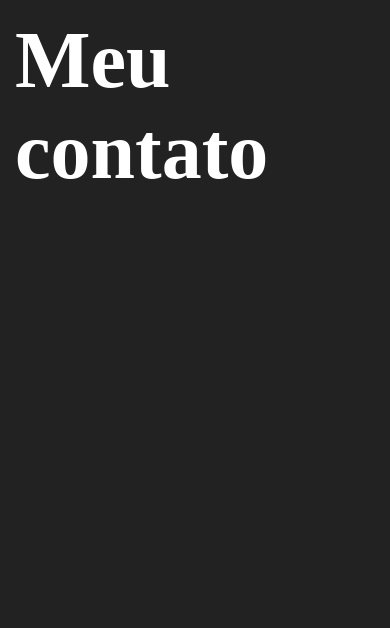
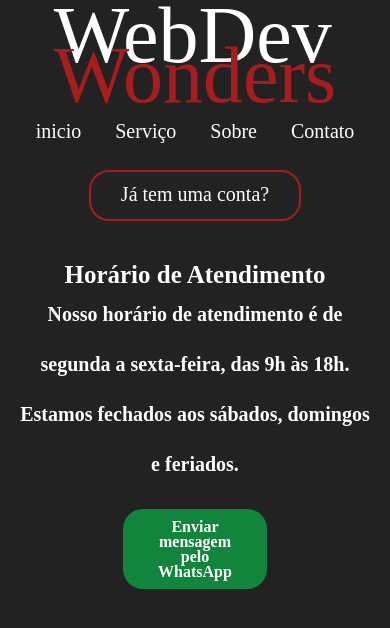
Before and after one commit to Pedrocarvalho20/Anime, a plain HTML site: page Contato.html in a window 390 px wide. Drawn offline with Linux system fonts and the light colour scheme.

Commit message:
novosite2

```diff
--- a/Contato.html
+++ b/Contato.html
@@ -1,13 +1,31 @@
 <!DOCTYPE html>
-<html lang="pt-br">
+<html lang="en">
 <head>
     <meta charset="UTF-8">
     <meta name="viewport" content="width=device-width, initial-scale=1.0">
     <link rel="stylesheet" href="/styles/style.css">
+    <link rel="stylesheet" href="/styles/media.css">
     <title>Contato</title>
 </head>
 <body>
-    <section id="Contato"></section>
-    <h2>Meu contato</h2>
+    <header>
+        <div id="title">
+            <h1>WebDev</h1>
+            <h1><span>Wonders</span></h1>
+        </div>
+        <ul>
+        <a href="./index.html"><li>inicio</li></a>
+        <a href="#"><li>Serviço</li></a>
+        <a href="#"><li>Sobre</li></a>
+        <a href="#"><li>Contato</li></a>
+        <a href="#" id="increva-se-btn"><li>Já tem uma conta?</li></a>
+        </ul>
+    </header>
+    <section id="hora-atedimento">
+        <h3 class="contato">Horário de Atendimento</h3>
+    <p class="paragrafo">Nosso horário de atendimento é de segunda a sexta-feira, das 9h às 18h.</p class="paragrafo">
+    <p class="paragrafo">Estamos fechados aos sábados, domingos e feriados.</p class="paragrafo">
+    </section>
+    <a href="https://wa.me/558183797457" target="_blank" class="botao-whatsapp">Enviar mensagem pelo WhatsApp</a>
 </body>
 </html>
--- a/styles/media.css
+++ b/styles/media.css
@@ -29,4 +29,22 @@
     img{
         max-width: 300px;
     }
+    /*section contato*/
+    .contato{
+        font-size: 25px;
+    }
+    .paragrafo{
+        font-size: 20px;
+        font-weight: 600;
+    }
+    .botao-whatsapp{
+        display: block;
+        margin: 0 auto;
+        text-align: center;
+        font-weight: bold;
+        width: 40%;
+        border-radius: 20px;
+        line-height: 15px;
+        margin-top: 20px;
+    }
 }
--- a/styles/style.css
+++ b/styles/style.css
@@ -125,3 +125,40 @@ input{
         transform: scale(1);
     }
 }
+/*section contato*/
+section{
+    margin-top: 40px;
+    font-size: 40px;
+    text-align: center;
+}
+h3 .contato{
+    font-weight: 600;
+    margin-top: 40px;
+    font-family: pantonmedium;
+}
+
+.paragrafo{
+    font-size: 30px;
+    font-weight: 200;
+    line-height: 50px;
+    text-align: center;
+margin: 0 auto;
+}
+.botao-whatsapp {
+    display: block;
+    padding: 10px 20px;
+    background-color: #10853b;
+    color: #fff;
+    text-decoration: none;
+    border-radius: 20px;
+    font-weight: bold;
+    text-align: center;
+    transition: background-color 0.3s;
+    margin: auto;
+    width: 30%;
+}
+
+.botao-whatsapp:hover {
+    background-color: #f7f7f7;
+    color: rgb(167, 28, 28);
+}
```
Also changed, not shown: components/image/whatsapp.png (added).
